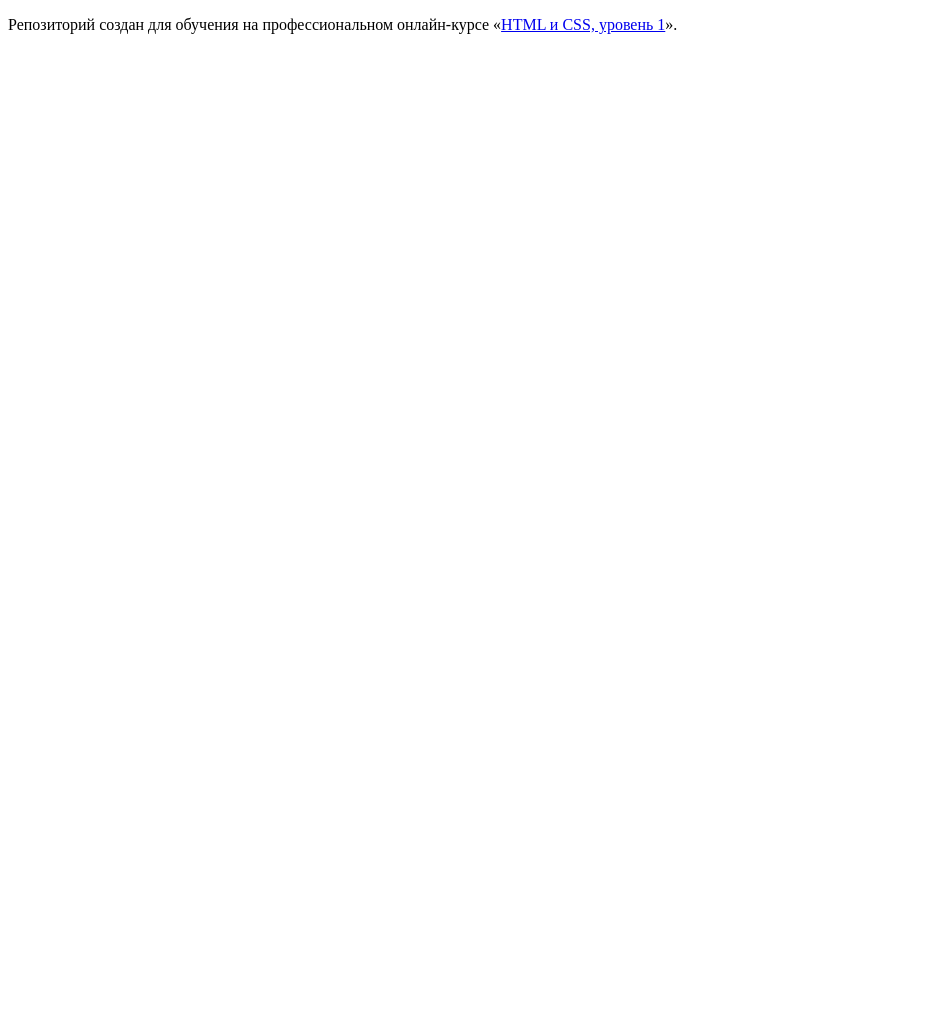
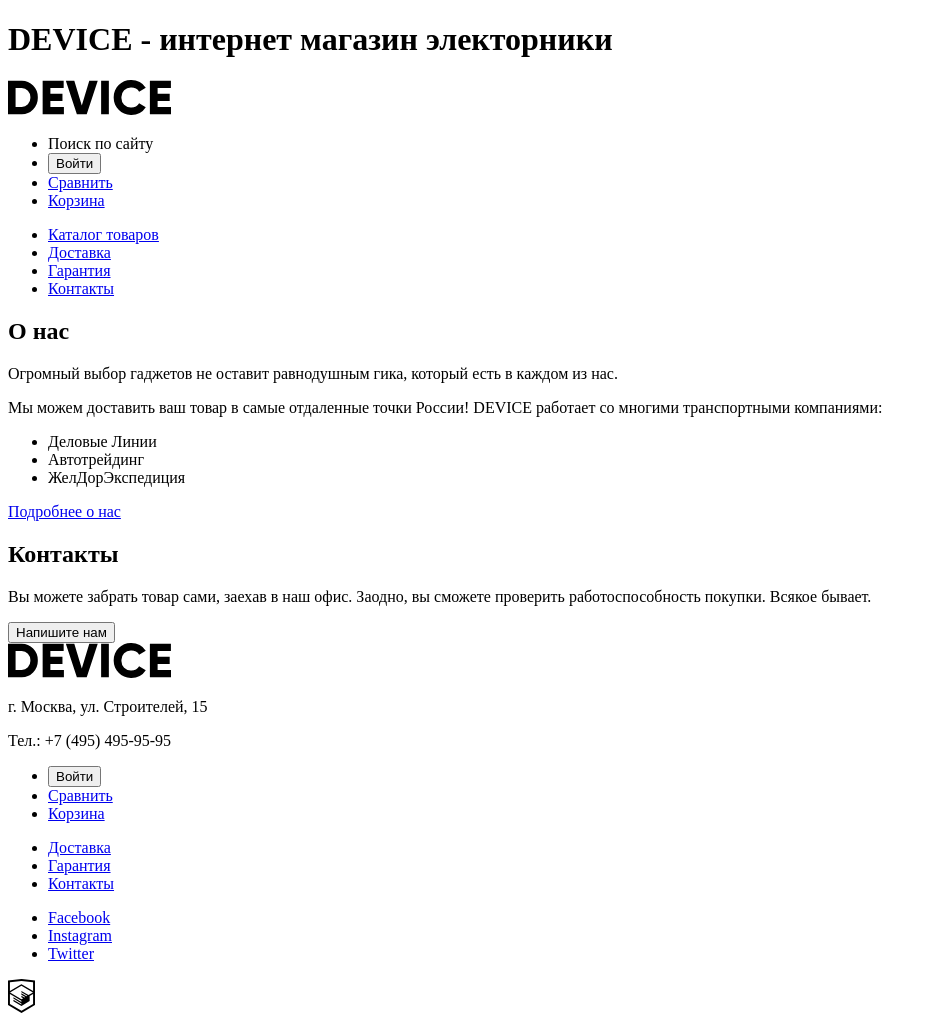
Before and after one commit to ndserg/1139383-device-26, a plain HTML site: page index.html in a window 1280 px wide. Shown: the whole page, without its empty margins (0-937 px from the left). Before the commit the page ends 800 px from the top, so only its background shows below. Drawn offline with Linux system fonts and the light colour scheme.

Commit message:
Задание № 3. Личный проект: начинаем разметку

```diff
--- a/index.html
+++ b/index.html
@@ -2,11 +2,87 @@
 <html lang="ru">
   <head>
     <meta charset="utf-8">
-    <title>HTML Academy: Девайс</title>
+    <title>DEVICE - интернет магазин электорники</title>
   </head>
   <body>
 
-    <p>Репозиторий создан для обучения на профессиональном онлайн‑курсе «<a href="https://htmlacademy.ru/intensive/htmlcss">HTML и CSS, уровень 1</a>».</p>
+	<header>
+		<h1 class="visually-hidden">DEVICE - интернет магазин электорники</h1>
+		<a>
+			<img src="img/logo.svg" width="163" height="35" alt="Логотип магазина Девайс">
+		</a>
+
+		<ul>
+			<li>Поиск по сайту</li> <!--Здесь будет форма для поиска-->
+			<li><button type="button">Войти</button></li>
+			<li><a href="#">Сравнить</a></li>
+			<li><a href="#">Корзина</a></li>
+		</ul>
+
+		<nav>
+			<ul>
+				<li><a href="catalog.html">Каталог товаров</a></li>
+				<li><a href="#">Доставка</a></li>
+				<li><a href="#">Гарантия</a></li>
+				<li><a href="#">Контакты</a></li>
+			</ul>
+		</nav>
+
+	</header>
+
+	<main>
+
+		<!--Здесь будет блок выделенный красным цветом в задании (сейчас не нужно размечать)-->
+
+		<section>
+			<h2>О нас</h2>
+			<p>Огромный выбор гаджетов не оставит равнодушным гика, который есть в каждом из нас.</p>
+			<p>Мы можем доставить ваш товар в самые отдаленные точки России! DEVICE работает со многими транспортными компаниями:</p>
+			<ul>
+				<li>Деловые Линии</li>
+				<li>Автотрейдинг</li>
+				<li>ЖелДорЭкспедиция</li>
+			</ul>
+			<a href="#">Подробнее о нас</a>
+		</section>
+
+		<section>
+			<h2>Контакты</h2>
+			<p>Вы можете забрать товар сами, заехав в наш офис. Заодно, вы сможете проверить работоспособность покупки. Всякое бывает.</p>
+			<button type="button">Напишите нам</button>
+		</section>
+
+	</main>
+
+	<footer>
+		<a>
+			<img src="img/logo.svg" width="163" height="35" alt="Логотип магазина Девайс">
+		</a>
+
+		<p>г. Москва, ул. Строителей, 15</p>
+		<p>Тел.: +7 (495) 495-95-95</p>
+
+		<ul>
+			<li><button type="button">Войти</button></li>
+			<li><a href="#">Сравнить</a></li>
+			<li><a href="#">Корзина</a></li>
+		</ul>
+
+		<ul>
+			<li><a href="#">Доставка</a></li>
+			<li><a href="#">Гарантия</a></li>
+			<li><a href="#">Контакты</a></li>
+		</ul>
+
+		<ul>
+			<li><a href="http://facebook.com">Facebook</a></li>
+			<li><a href="http://instagram.com">Instagram</a></li>
+			<li><a href="http://twitter.com">Twitter</a></li>
+		</ul>
+
+		<a href="https://htmlacademy.ru/intensive/htmlcss"><img src="img/htmlacademy-logo.svg" alt="Htmlacademy"></a>
+
+	</footer>
 
   </body>
 </html>
```
Also changed, not shown: catalog.html (added, +117 -0 lines), img/htmlacademy-logo.svg (added), img/logo.svg (added).
